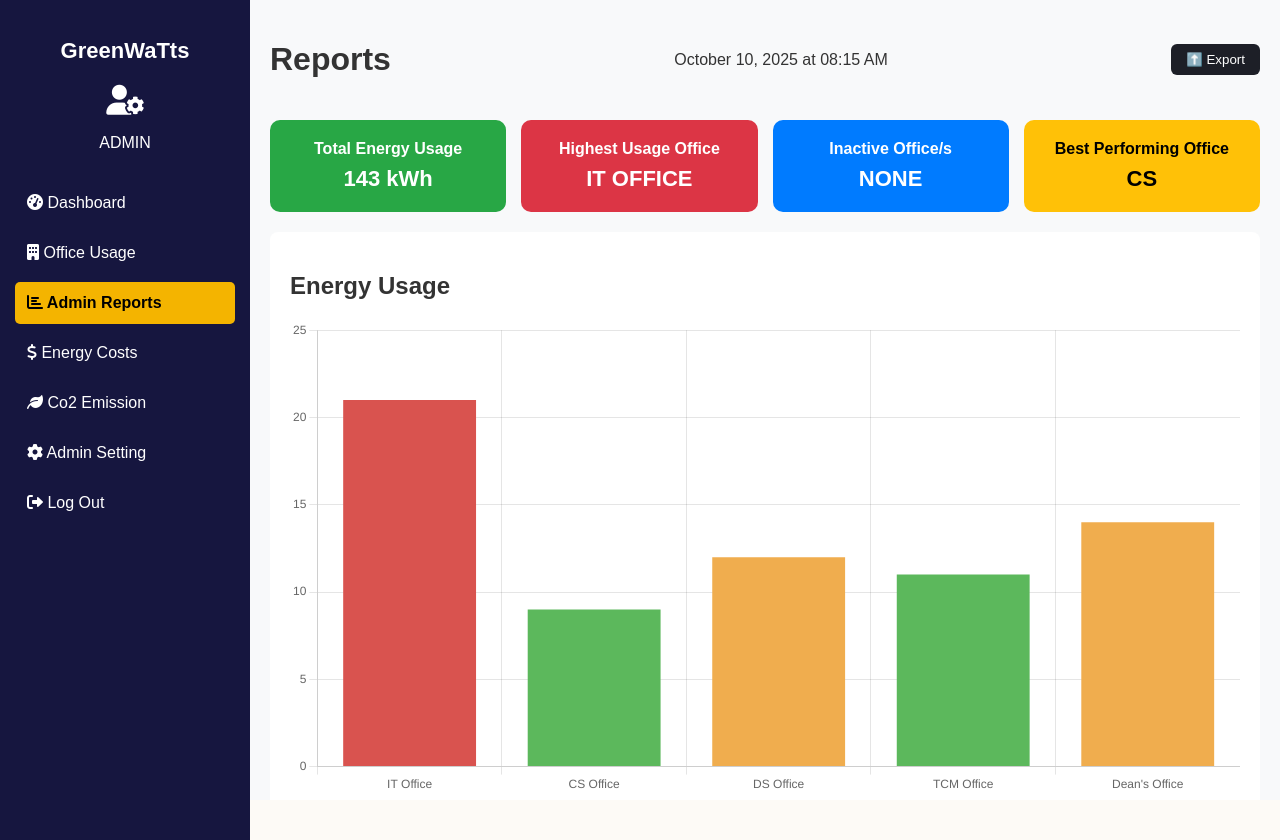
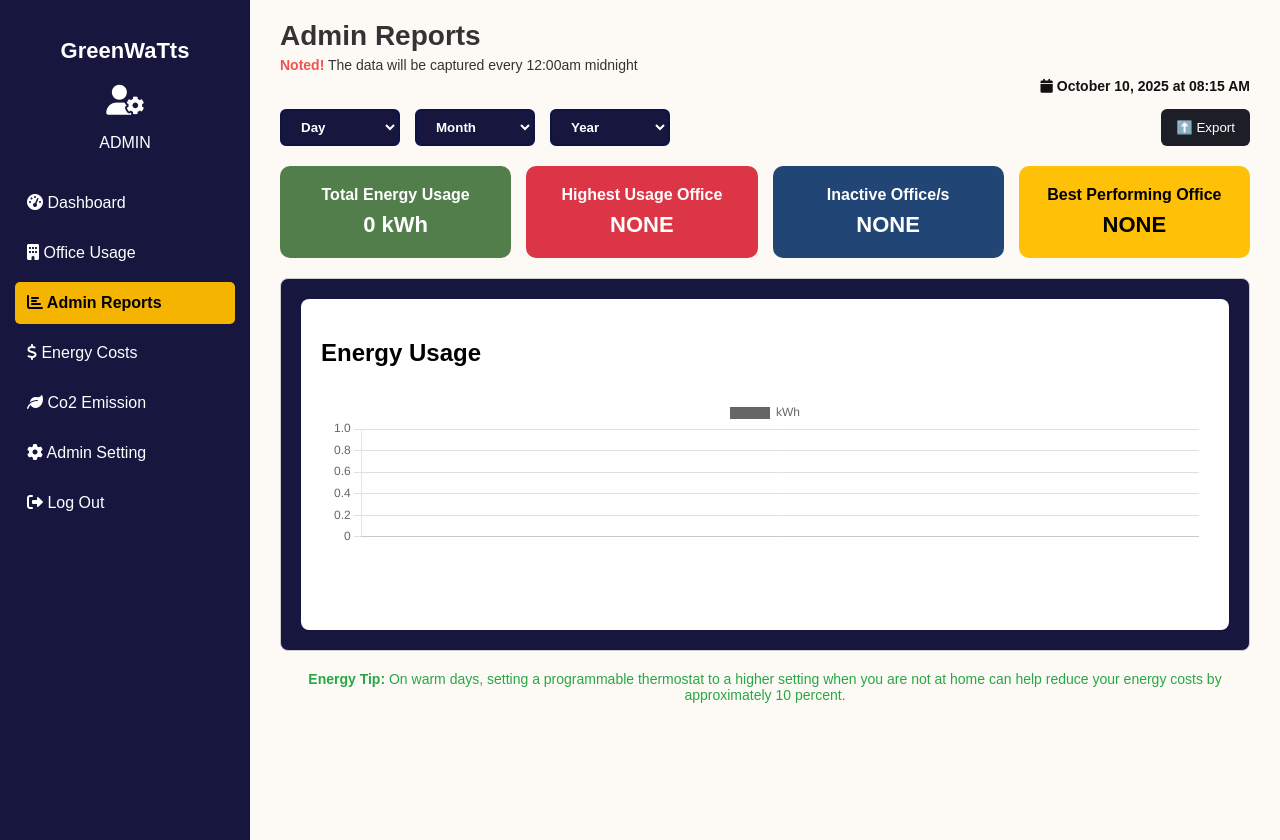
Before and after one commit to KenSanity19/GreenWatts_IoT, a Django app: page /adminpanel/adminReports/ in a window 1280 px wide. Run offline with Django 5.2, Linux system fonts and the light colour scheme; data that the repository does not hold is empty.

Commit message:
Updated the admin reports page ui design

```diff
--- a/greenwatts/adminpanel/static/adminCss/adminReports.css
+++ b/greenwatts/adminpanel/static/adminCss/adminReports.css
@@ -1,17 +1,44 @@
 @import url('common.css');
 
-  /* Main Content */
-  .main-content {
-    flex: 1;
-    padding: 20px;
-    background: #f8f9fa;
-  }
+header h1 {
+  margin: 0;
+  font-size: 28px;
+}
 
-  header {
-    display: flex;
-    justify-content: space-between;
-    align-items: center;
-  }
+.note {
+  font-size: 14px;
+  margin: 5px 0;
+}
+
+.red-text {
+  color: var(--color-red);
+  font-weight: bold;
+}
+
+.date-time {
+  font-size: 14px;
+  font-weight: bold;
+  text-align: right;
+  color: #111;
+}
+
+/* Filters (Day/Month/Year dropdowns) */
+.filters {
+  margin: 15px 0;
+  display: flex;
+  gap: 15px;
+}
+
+.filters select {
+  padding: 8px 15px;
+  border-radius: 6px;
+  border: 2px solid #0b1444;
+  font-weight: bold;
+  background: #16163f;
+  color: #ffffff;
+  min-width: 120px;
+  box-sizing: border-box;
+}
 
   .export-btn {
     background: #1d1f27;
@@ -20,6 +47,7 @@
     padding: 8px 15px;
     border-radius: 6px;
     cursor: pointer;
+    margin-left: auto;
   }
 
   /* Report Cards */
@@ -51,9 +79,9 @@
   }
 
   /* Colors for each card */
-  .total { background: #28a745; }     /* Green */
+  .total {  background: #527e4c; }     /* Green */
   .highest { background: #dc3545; }   /* Red */
-  .inactive { background: #007bff; }  /* Blue */
+  .inactive { background: #214574; }  /* Blue */
   .best { background: #ffc107; color: #000; } /* Yellow with black text */
 
   /* Chart Section */
@@ -80,3 +108,63 @@
     color: #28a745;
     font-size: 14px;
   }
+
+  /* Chart Frame Styles */
+  .chart-frame {
+    background-color: #16163f;
+    padding: 20px;
+    border: 1px solid #ccc;
+    border-radius: 8px;
+    margin: 20px 0;
+  }
+
+  .chart-title {
+  color: #000000;
+    margin-bottom: 20px;
+  }
+
+  .chart-inner {
+    background-color: white;
+    padding: 10px;
+    border-radius: 4px;
+    margin-bottom: 10px;
+  }
+
+  .chart-legend {
+    display: flex;
+    justify-content: center;
+    gap: 20px;
+    margin-bottom: 20px;
+    color: #000000;
+  }
+
+  .legend-item {
+    display: flex;
+    align-items: center;
+    gap: 5px;
+  }
+
+  .legend-swatch {
+    width: 20px;
+    height: 20px;
+  }
+
+  .swatch-red {
+    background-color: red;
+  }
+
+  .swatch-yellow {
+    background-color: yellow;
+  }
+
+  .swatch-green {
+    background-color: green;
+  }
+
+  .chart-recommendation {
+    color: white;
+    margin-top: 15px;
+    padding: 10px;
+    background: transparent;
+    border-left: none;
+  }
--- a/greenwatts/adminpanel/templates/adminReports.html
+++ b/greenwatts/adminpanel/templates/adminReports.html
@@ -63,34 +63,63 @@
     <!-- Main Content -->
     <div class="main-content">
       <header>
-        <h1>Reports</h1>
-        <div class="date-time"><span id="live-time"></span></div>
+        <div class="header-left">
+          <h1>Admin Reports</h1>
+          <p class="note">
+            <span class="red-text">Noted!</span> The data will be captured every
+            12:00am midnight
+          </p>
+        </div>
+          <div class="date-time">
+            <i class="fas fa-calendar" style="cursor: pointer"></i>
+            <span id="live-time"></span>
+        </div>
+      </header>
+
+      <!-- Filters -->
+      <div class="filters">
+        <select id="day-select">
+          <option value="">Day</option>
+          {% for day in day_options %}
+          <option value="{{ day }}" {% if selected_date == day %}selected{% endif %}>{{ day }}</option>
+          {% endfor %}
+        </select>
+        <select>
+          <option>Month</option>
+        </select>
+        <select>
+          <option>Year</option>
+        </select>
         <button class="export-btn">⬆️ Export</button>
-      </header>
+      </div>
 
       <!-- Top Report Cards -->
       <div class="report-cards">
         <div class="card total">
-          Total Energy Usage <br /><span>143 kWh</span>
+          Total Energy Usage <br /><span>{{ total_energy_usage|floatformat:0 }} kWh</span>
         </div>
         <div class="card highest">
-          Highest Usage Office <br /><span>IT OFFICE</span>
+          Highest Usage Office <br /><span>{{ highest_usage_office }}</span>
         </div>
         <div class="card inactive">
-          Inactive Office/s <br /><span>NONE</span>
+          Inactive Office/s <br /><span>{{ inactive_offices }}</span>
         </div>
         <div class="card best">
-          Best Performing Office <br /><span>CS</span>
+          Best Performing Office <br /><span>{{ best_performing_office }}</span>
         </div>
       </div>
 
       <!-- Chart Section -->
-      <div class="chart-container">
-        <h2>Energy Usage</h2>
-        <canvas id="energyChart"></canvas>
-        <div class="recommendation">
-          <strong>Recommendation:</strong> IT Office exceeded usage for 3 days.
-          Consider scheduling equipment shutdowns during off-hours.
+      <div class="chart-frame">
+        <div class="chart-container">
+          <h2 class="chart-title">Energy Usage</h2>
+          <div class="chart-inner">
+            <canvas id="energyChart"></canvas>
+          </div>
+          <div class="recommendation chart-recommendation">
+            <strong>Recommendation:</strong> IT Office exceeded usage for 3 days.
+            Consider scheduling equipment shutdowns during off-hours.
+          </div>
         </div>
       </div>
 
@@ -107,34 +136,86 @@
     <!-- Chart Script -->
     <script>
       const ctx = document.getElementById("energyChart").getContext("2d");
-      new Chart(ctx, {
+      const chartLabels = {{ chart_labels|safe }};
+      const chartValues = {{ chart_values|safe }};
+      const chartColors = {{ chart_colors|safe }};
+
+      // Map colors to status texts
+      const getStatusFromColor = (color) => {
+        const hexRed = color.toLowerCase().includes('#ff0000') || color.toLowerCase() === 'red' || color.toLowerCase().includes('#dc3545');
+        const hexYellow = color.toLowerCase().includes('#ffff00') || color.toLowerCase() === 'yellow' || color.toLowerCase().includes('#ffc107');
+        const hexGreen = color.toLowerCase().includes('#00ff00') || color.toLowerCase() === 'green' || color.toLowerCase().includes('#28a745') || color.toLowerCase().includes('#527e4c');
+        if (hexRed) return 'Above Threshold';
+        if (hexYellow) return 'Within Threshold';
+        if (hexGreen) return 'Below Threshold';
+        return 'Within Threshold'; // default
+      };
+      const statuses = chartColors.map(getStatusFromColor);
+
+      // Custom plugin for status labels below bars
+      const statusLabelsPlugin = {
+        id: 'statusLabels',
+        afterDraw: (chart) => {
+          const ctx = chart.ctx;
+          ctx.save();
+          ctx.font = 'bold 10px Arial';
+          ctx.fillStyle = '#333';
+          ctx.textAlign = 'center';
+          ctx.textBaseline = 'top';
+
+          const chartArea = chart.chartArea;
+          const xScale = chart.scales.x;
+          const bottom = chartArea.bottom + 10; // Position below x-axis
+
+          statuses.forEach((status, index) => {
+            const x = xScale.getPixelForValue(index);
+            ctx.fillText(status, x, bottom);
+          });
+
+          ctx.restore();
+        }
+      };
+
+      const chart = new Chart(ctx, {
         type: "bar",
         data: {
-          labels: [
-            "IT Office",
-            "CS Office",
-            "DS Office",
-            "TCM Office",
-            "Dean's Office",
-          ],
+          labels: chartLabels,
           datasets: [
             {
               label: "kWh",
-              data: [21, 9, 12, 11, 14],
-              backgroundColor: [
-                "#d9534f", // IT Office - red
-                "#5cb85c", // CS Office - green
-                "#f0ad4e", // DS Office - yellow
-                "#5cb85c", // TCM Office - green
-                "#f0ad4e", // Dean's Office - yellow
-              ],
+              data: chartValues,
+              backgroundColor: chartColors,
+              borderWidth: 0
             },
           ],
         },
         options: {
           responsive: true,
-          plugins: { legend: { display: false } },
-          scales: { y: { beginAtZero: true } },
+          maintainAspectRatio: false,
+          plugins: {
+            legend: { display: false }
+          },
+          scales: {
+            y: {
+              beginAtZero: true,
+              grid: {
+                color: '#e0e0e0'
+              }
+            },
+            x: {
+              grid: {
+                display: false
+              },
+              ticks: {
+                maxRotation: 45,
+                minRotation: 0,
+                font: {
+                  size: 11
+                }
+              }
+            }
+          },
+          plugins: [statusLabelsPlugin]
         },
       });
     </script>
@@ -154,6 +235,19 @@
       }
       setInterval(updateTime, 1000);
       updateTime(); // initial call
+
+      // Handle day dropdown change
+      document.addEventListener('DOMContentLoaded', function() {
+        const daySelect = document.getElementById('day-select');
+        daySelect.addEventListener('change', function() {
+          const selectedValue = this.value;
+          if (selectedValue) {
+            window.location.href = `?selected_date=${encodeURIComponent(selectedValue)}`;
+          } else {
+            window.location.href = '?'; // Clear selection, back to latest
+          }
+        });
+      });
     </script>
   </body>
 </html>
--- a/greenwatts/adminpanel/views.py
+++ b/greenwatts/adminpanel/views.py
@@ -344,7 +344,117 @@ def office_usage(request):
     return render(request, 'officeUsage.html', context)
 
 def admin_reports(request):
-    return render(request, 'adminReports.html')
+    from django.db.models import Max, Min, Sum
+    from django.db.models.functions import TruncDay
+    from django.utils import timezone
+    from datetime import timedelta, date
+    from datetime import datetime as dt
+    from django.db.models import F
+
+    # Get all valid office ids from Office table
+    valid_office_ids = set(Office.objects.values_list('office_id', flat=True))
+
+    # Get unique dates from EnergyRecord, last 7 days with data, ordered descending
+    unique_dates_qs = EnergyRecord.objects.filter(
+        device__office__office_id__in=valid_office_ids
+    ).exclude(
+        device__office__name='DS'
+    ).dates('date', 'day').distinct().order_by('-date')[:7]
+    day_options = [d.strftime('%m/%d/%Y') for d in unique_dates_qs]
+
+    # Get selected date from request or use latest
+    selected_date_str = request.GET.get('selected_date')
+    selected_date = None
+    if selected_date_str and selected_date_str in day_options:
+        # Parse the selected date (format mm/dd/yyyy)
+        try:
+            month, day, year = map(int, selected_date_str.split('/'))
+            selected_date = date(year, month, day)
+        except ValueError:
+            selected_date = None
+    if not selected_date:
+        # Default to latest date
+        latest_date_qs = EnergyRecord.objects.filter(
+            device__office__office_id__in=valid_office_ids
+        ).exclude(
+            device__office__name='DS'
+        ).aggregate(latest_date=Max('date'))
+        latest_date = latest_date_qs['latest_date']
+        if latest_date:
+            selected_date = latest_date.date() if hasattr(latest_date, 'date') else latest_date
+
+    # Filter data for selected date
+    if selected_date:
+        office_data = EnergyRecord.objects.filter(
+            date=selected_date,
+            device__office__office_id__in=valid_office_ids
+        ).exclude(
+            device__office__name='DS'
+        ).values(
+            office_name=F('device__office__name')
+        ).annotate(
+            total_energy=Sum('total_energy_kwh')
+        ).order_by('-total_energy')
+    else:
+        office_data = EnergyRecord.objects.filter(
+            device__office__office_id__in=valid_office_ids
+        ).exclude(
+            device__office__name='DS'
+        ).values(
+            office_name=F('device__office__name')
+        ).annotate(
+            total_energy=Sum('total_energy_kwh')
+        ).order_by('-total_energy')
+
+    # Total Energy Usage
+    total_energy_usage = sum(record['total_energy'] or 0 for record in office_data)
+
+    # Highest Usage Office
+    highest_office = office_data.first()
+    highest_usage_office = highest_office['office_name'] if highest_office and (highest_office['total_energy'] or 0) > 0 else 'NONE'
+
+    # Inactive Offices (energy == 0)
+    all_offices = set(Office.objects.filter(office_id__in=valid_office_ids).exclude(name='DS').values_list('name', flat=True))
+    active_offices = set(record['office_name'] for record in office_data if record['total_energy'] and record['total_energy'] > 0)
+    inactive_offices = list(all_offices - active_offices)
+    inactive_offices_str = ', '.join(inactive_offices) if inactive_offices else 'NONE'
+
+    # Best Performing Office (lowest energy, assuming Efficient <10)
+    best_office = None
+    min_energy = float('inf')
+    for record in office_data:
+        energy = record['total_energy'] or 0
+        if energy < min_energy and energy <= 10:  # Efficient threshold
+            min_energy = energy
+            best_office = record['office_name']
+    best_performing_office = best_office if best_office else 'NONE'
+
+    # Chart data: labels and values for bar chart
+    chart_labels = [record['office_name'] for record in office_data]
+    chart_values = [record['total_energy'] or 0 for record in office_data]
+    # Colors based on status (High red, Moderate yellow, Efficient green)
+    colors = []
+    for record in office_data:
+        energy = record['total_energy'] or 0
+        if energy > 20:
+            colors.append('#d9534f')  # red
+        elif energy > 10:
+            colors.append('#f0ad4e')  # yellow
+        else:
+            colors.append('#5cb85c')  # green
+
+    context = {
+        'total_energy_usage': total_energy_usage,
+        'highest_usage_office': highest_usage_office,
+        'inactive_offices': inactive_offices_str,
+        'best_performing_office': best_performing_office,
+        'chart_labels': json.dumps(chart_labels),
+        'chart_values': json.dumps(chart_values),
+        'chart_colors': json.dumps(colors),
+        'day_options': day_options,
+        'selected_date': selected_date_str if selected_date_str else None,
+    }
+    return render(request, 'adminReports.html', context)
 
 def admin_costs(request):
     return render(request, 'adminCosts.html')
```
Also changed, not shown: TODO.md (+15 -8 lines), greenwatts/adminpanel/static/adminCss/officeUsage.css (line endings or trailing spaces), greenwatts/adminpanel/templates/officeUsage.html (line endings or trailing spaces).
